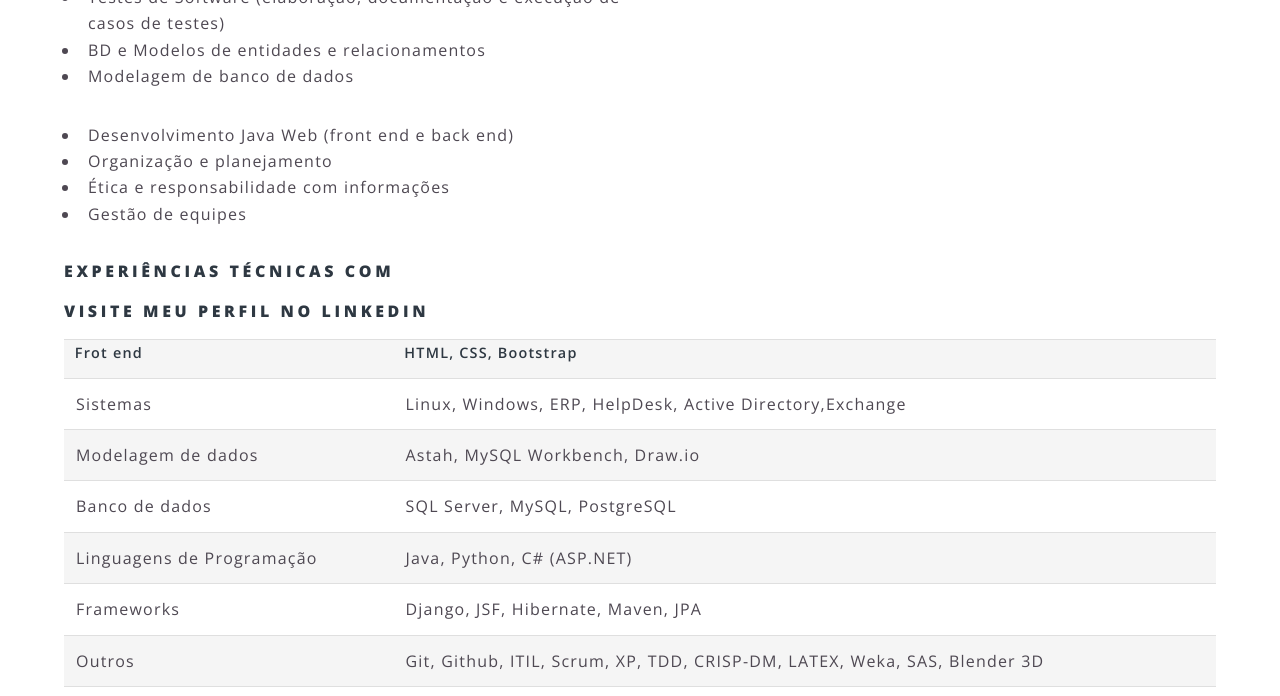
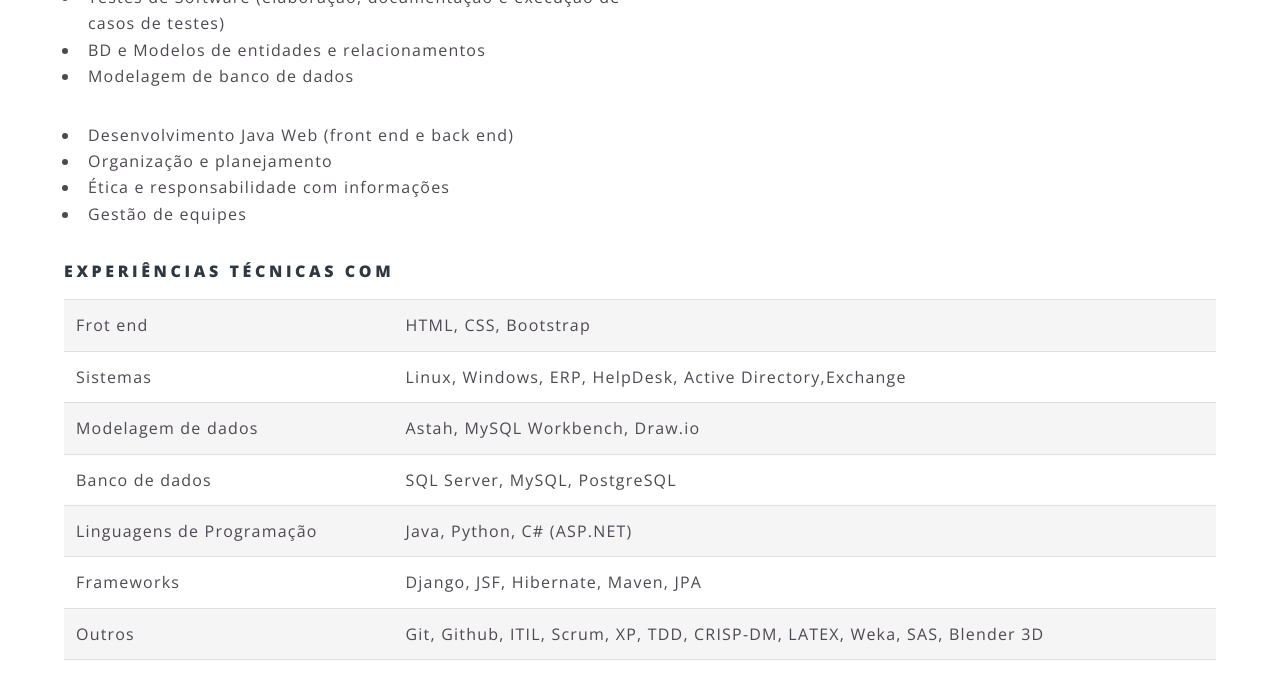
Before and after one commit to SaraFernandes/sarafernandes.github.io_sfdhgdfg, a Jekyll site: the page built from outras.html, in a window 1280 px wide and 900 px high, scrolled down 983 px, cut to the strip 0-696 px from the top of the window. Built offline with Jekyll 4.4.1, drawn with Linux system fonts in a browser that asks for light colours.

```diff
--- a/outras.html
+++ b/outras.html
@@ -90,21 +90,21 @@
 			</section>
 
 			<section>
-				<h4>Experiências Técnicas Com</h4>
+				<h4>Experiências técnicas com</h4>
 
 				<div class="table-wrapper">
 					<table>
-						<thead>
+					<!--	<thead>
 							<h4>Visite meu perfil no LinkedIn</h4>
-						</thead>
+						</thead>-->
 						<tbody>
 							<tr>
-								<b><th>Frot end</th></b>
-								<th>HTML, CSS, Bootstrap</th>
+								<b><td>Frot end</td></b>
+								<td>HTML, CSS, Bootstrap</td>
 							</tr>
 
 							<tr>
-								<td>Sistemas</td>
+								<b><td>Sistemas</td></b>
 								<td>Linux, Windows, ERP, HelpDesk, Active Directory,Exchange</td>
 							</tr>
 
```
